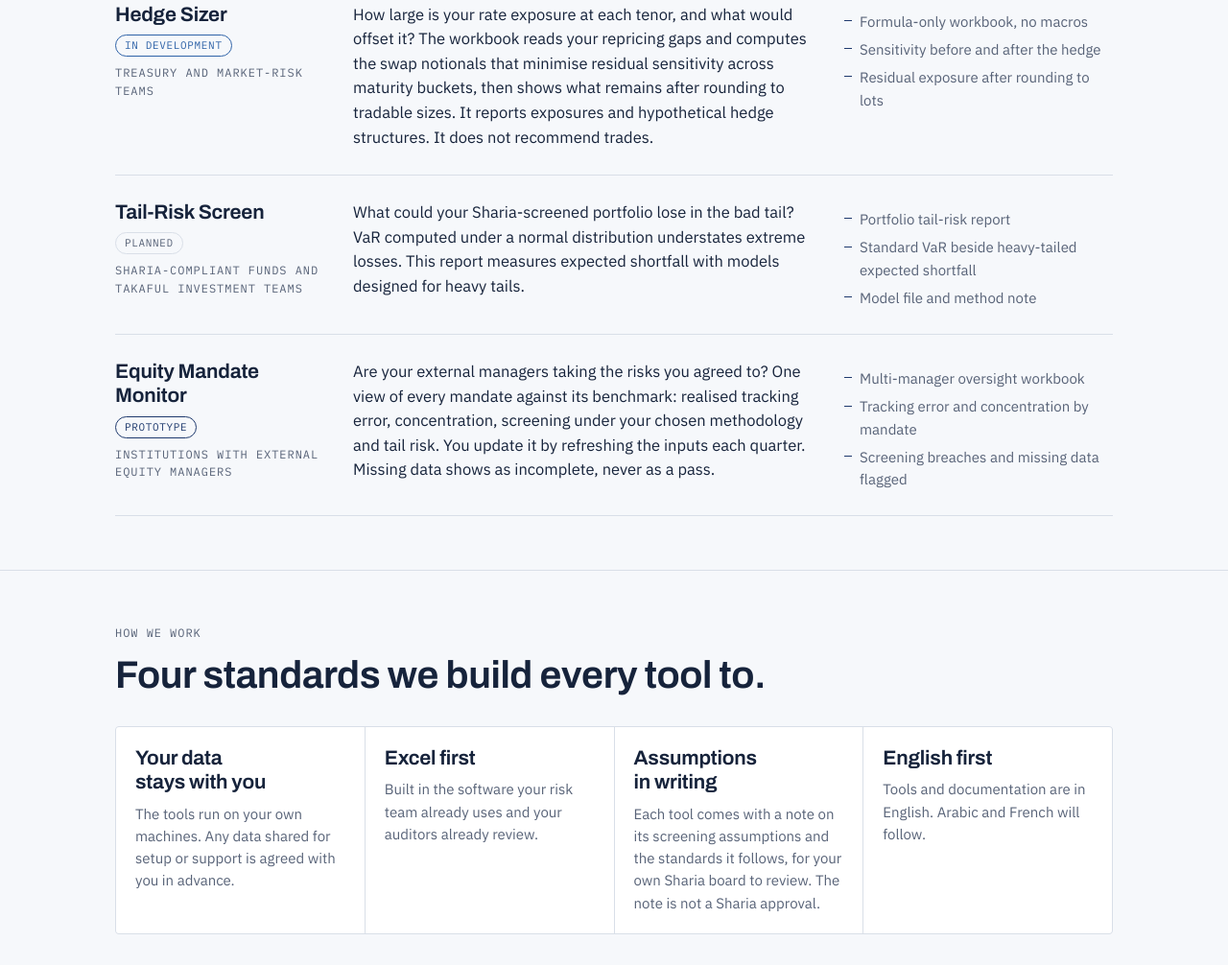
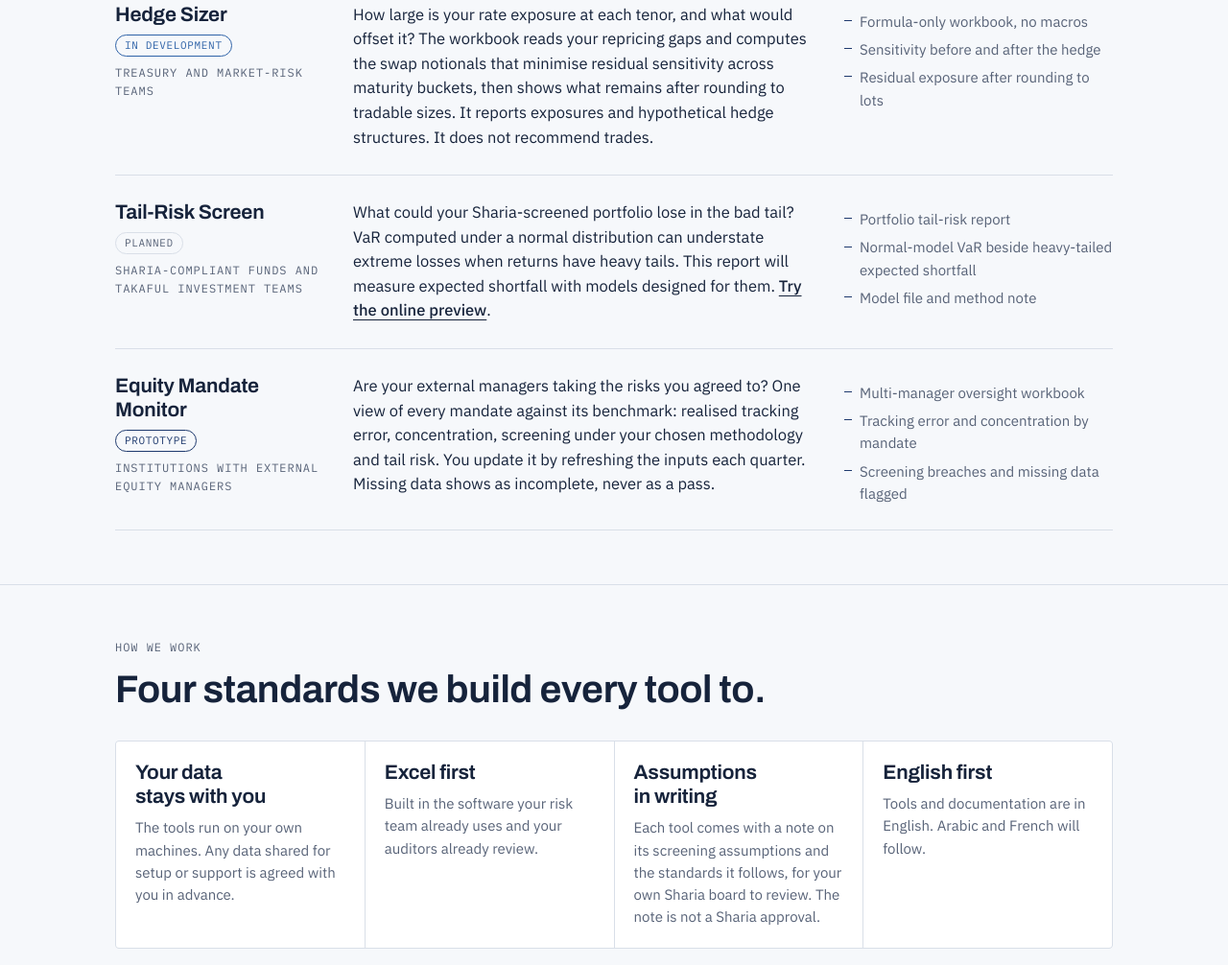
Before and after one commit to MahBekri/mahbekri.github.io, a plain HTML site: page sadid/index.html in a window 1280 px wide. Shown: the part 2084-3090 px from the top of the page at 96% size. Drawn offline with Linux system fonts and the light colour scheme.

Commit message:
Tighten the Tail-Risk Screen wording and link it to the online preview (#17)
Claude-Session: https://claude.ai/code/session_01HynrSnFSfdpYsbzpBhYrgA

Co-authored-by: Claude <noreply@anthropic.com>

```diff
--- a/sadid/index.html
+++ b/sadid/index.html
@@ -272,10 +272,10 @@ footer .wrap{display:flex;flex-direction:column;gap:8px}
             <div class="status s-plan">Planned</div>
             <div class="label who">Sharia-compliant funds and takaful investment teams</div>
           </div>
-          <p>What could your Sharia-screened portfolio lose in the bad tail? VaR computed under a normal distribution understates extreme losses. This report measures expected shortfall with models designed for heavy tails.</p>
+          <p>What could your Sharia-screened portfolio lose in the bad tail? VaR computed under a normal distribution can understate extreme losses when returns have heavy tails. This report will measure expected shortfall with models designed for them. <a class="link" href="#online">Try the online preview</a>.</p>
           <ul>
             <li>Portfolio tail-risk report</li>
-            <li>Standard VaR beside heavy-tailed expected shortfall</li>
+            <li>Normal-model VaR beside heavy-tailed expected shortfall</li>
             <li>Model file and method note</li>
           </ul>
         </article>
```
